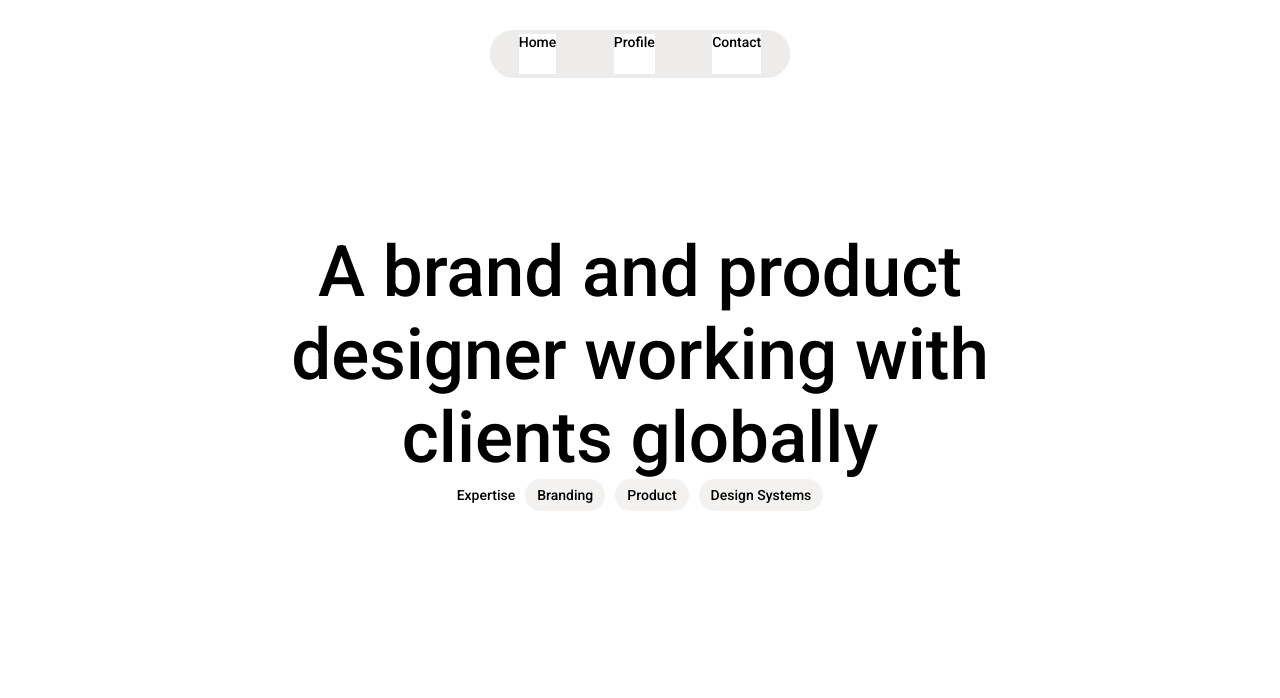
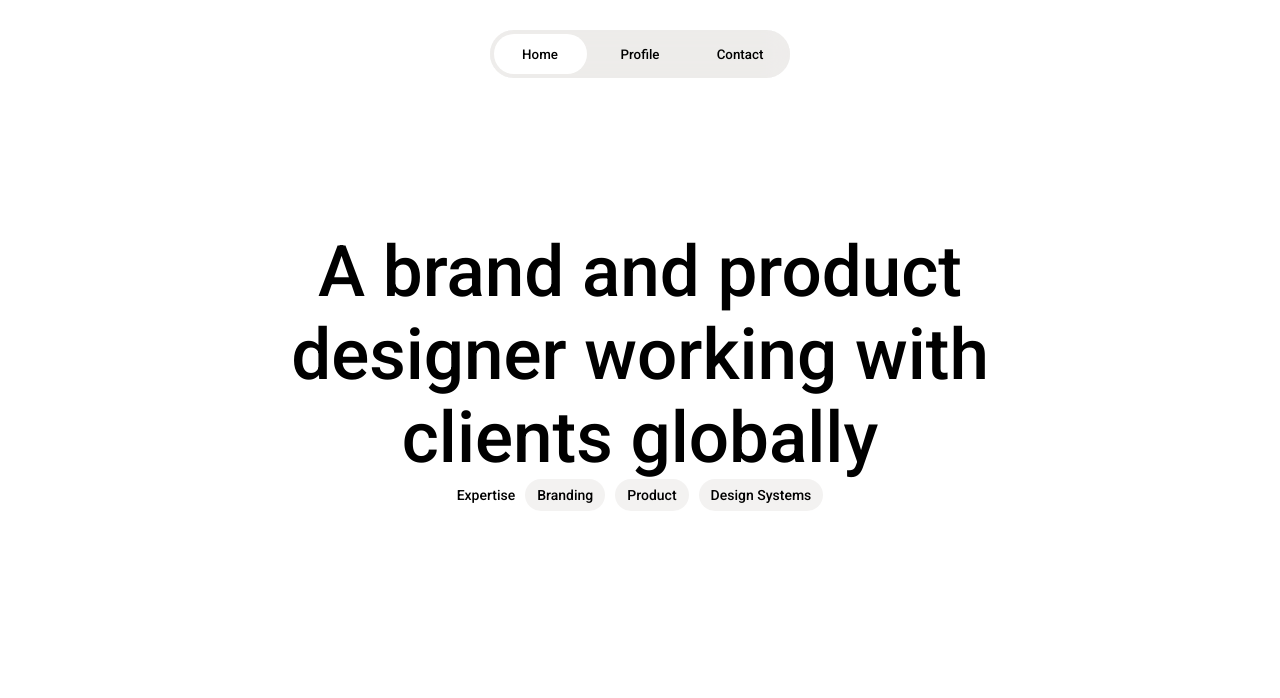
Before and after one commit to Pablo1923/taller1aplicaciones, a plain HTML site: page index.html in a window 1280 px wide. Shown: the top 698 px of the page. Drawn offline with Linux system fonts and the light colour scheme.

Commit message:
pre js hover header

```diff
--- a/index.html
+++ b/index.html
@@ -13,9 +13,9 @@
 <body>
     <header>
         <div>
-            <span id = "hotbar_acive"> Home </span>
-            <span> Profile </span>
-            <span> Contact </span>
+            <button id = "hotbar_acive"> Home </button>
+            <button> Profile </button>
+            <button> Contact </button>
             <div class = blur_header></div>
         </div>
     </header>
--- a/style.css
+++ b/style.css
@@ -29,11 +29,22 @@ header div{
     position: fixed;
 }
 
-header div span:nth-child(-n + 3){
+header div button:nth-child(-n + 3){
+    border: 0;
+    cursor: pointer;
+    background-color:rgba(232, 229, 228, 0) ;
+    height: 40px;
+    width: 31%;
+    display: flex;
+    justify-content: center;
+    align-items: center;
+    border-radius: 30px;
+}
+#hotbar_acive{
     background-color: #ffffff;
-    height: 40px;
+}
 
-}
+
 .blur_header{
     width: 300px;
     height: 48px;
```
